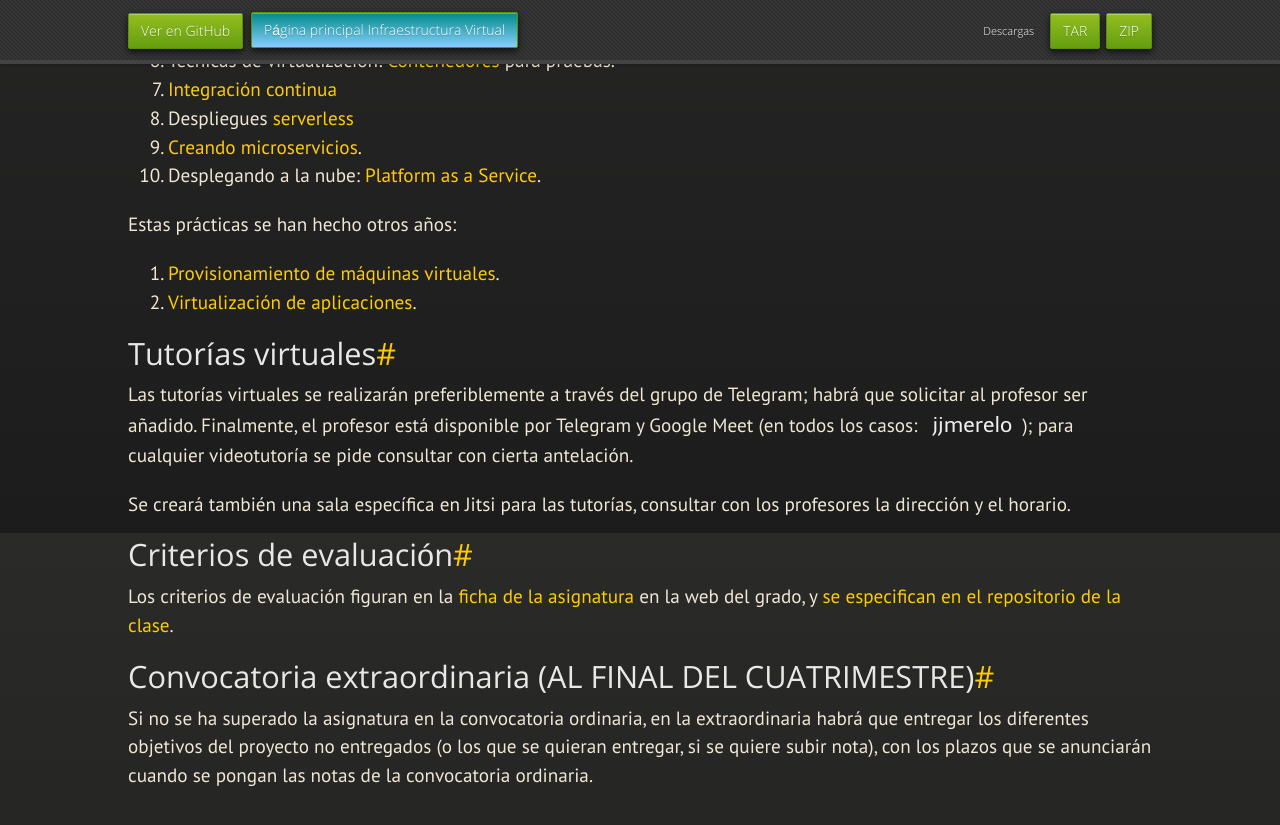
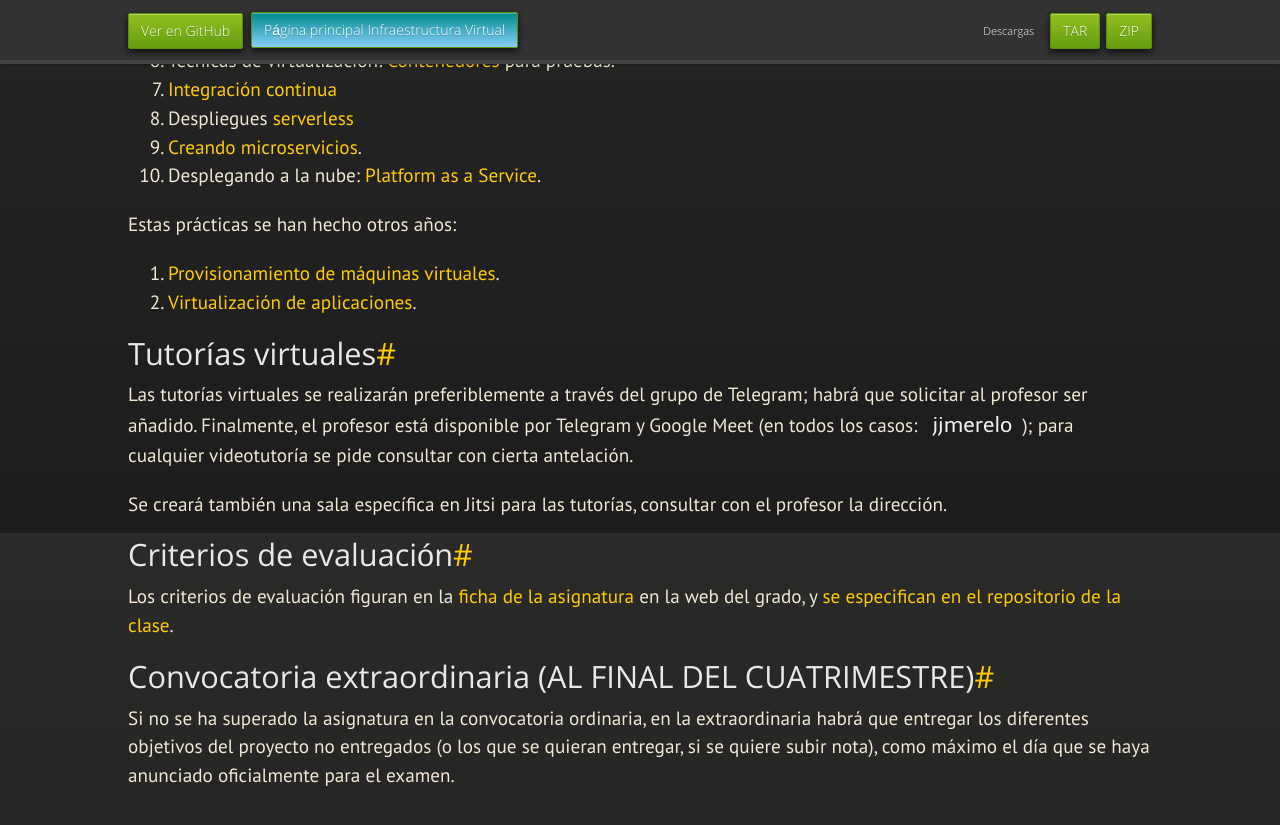
Before and after one commit to JJ/IV, a Jekyll site: the page built from index.md, in a window 1280 px wide and 900 px high, scrolled down 2167 px. Shown: the top 825 px of the window. Built offline with Jekyll 4.4.1, drawn with Linux system fonts in a browser that asks for light colours; nearby versions of some CDN libraries; some web fonts are replaced; our own code applies the rules of GitHub Pages for plain Markdown files.

Commit message:
Sync index.md de master a gh-pages

```diff
--- a/index.md
+++ b/index.md
@@ -130,7 +130,7 @@ casos: `jjmerelo`); para cualquier videotutoría se pide consultar con cierta
 antelación.
 
 Se creará también una sala específica en Jitsi para las tutorías,
-consultar con los profesores la dirección y el horario.
+consultar con el profesor la dirección.
 
 ## Criterios de evaluación
 
@@ -143,5 +143,5 @@ en la web del grado, y
 
 Si no se ha superado la asignatura en la convocatoria ordinaria, en la
 extraordinaria habrá que entregar los diferentes objetivos del proyecto no
-entregados (o los que se quieran entregar, si se quiere subir nota), con los
-plazos que se anunciarán cuando se pongan las notas de la convocatoria ordinaria.
+entregados (o los que se quieran entregar, si se quiere subir nota), como máximo
+el día que se haya anunciado oficialmente para el examen.
```
